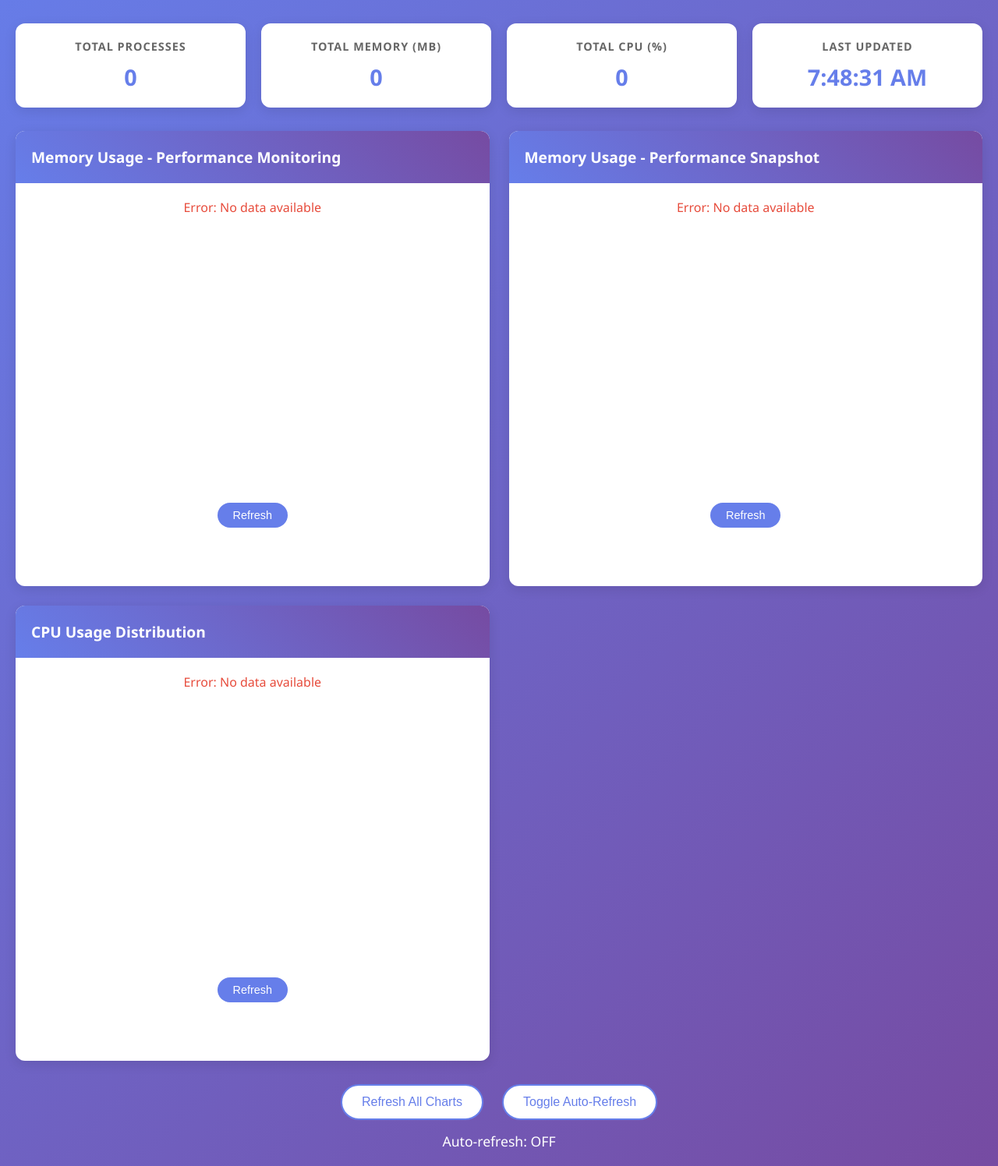
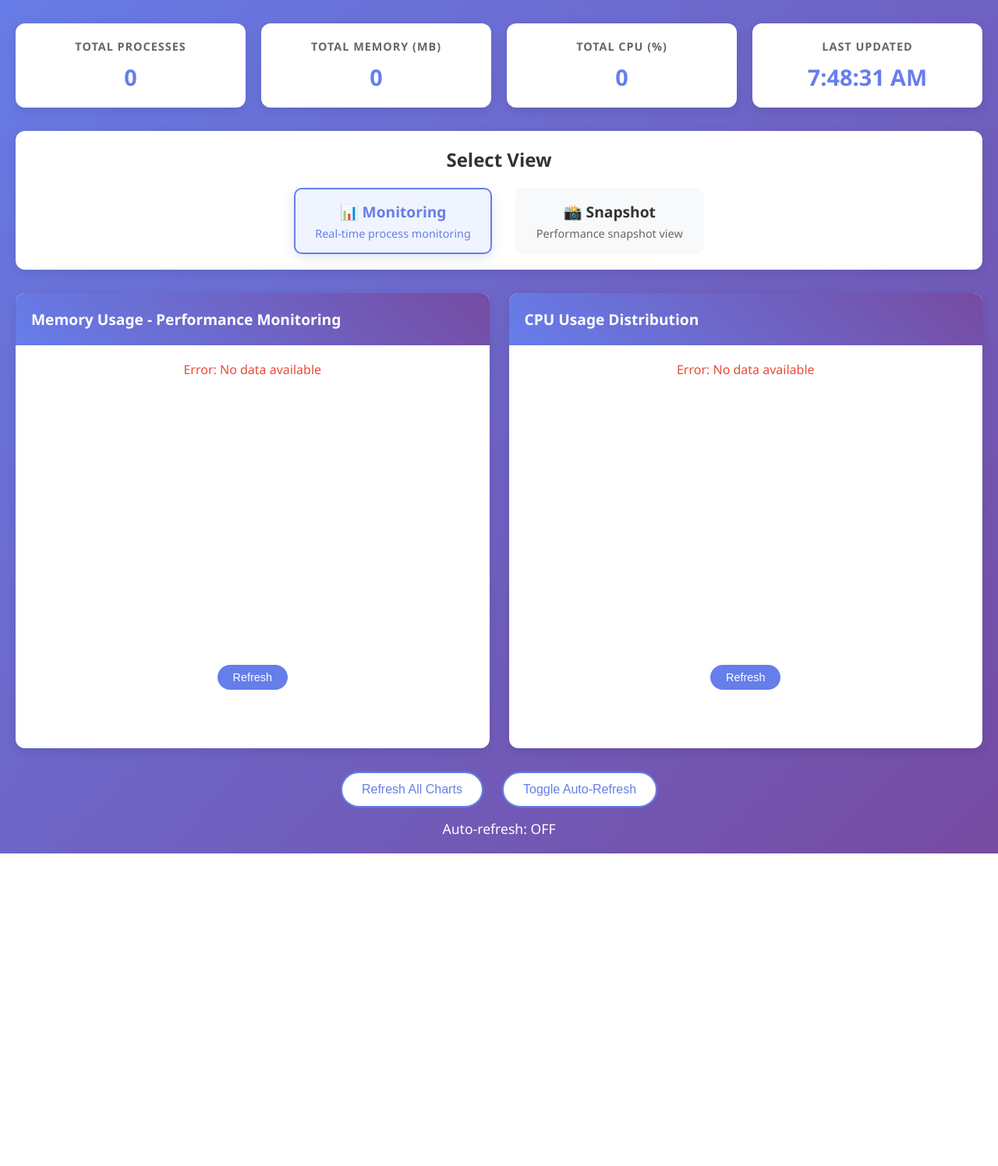
Before and after one commit to Corefinder89/task-monitor, a Flask app: page / in a window 1280 px wide. Shown: the part 109-1605 px from the top of the page at 78% size. After the commit the page ends 1204 px from the top, so only its background shows below. Run offline with Flask 3, Linux system fonts and the light colour scheme; data that the repository does not hold is empty.

Commit message:
Remove merge conflict

```diff
--- a/app/static/css/dashboard.css
+++ b/app/static/css/dashboard.css
@@ -28,7 +28,7 @@ header {
 header h1 {
     font-size: 2.5rem;
     margin-bottom: 10px;
-    text-shadow: 2px 2px 4px rgba(0,0,0,0.3);
+    text-shadow: 2px 2px 4px rgba(0, 0, 0, 0.3);
 }
 
 .subtitle {
@@ -49,14 +49,14 @@ header h1 {
     background: white;
     padding: 20px;
     border-radius: 12px;
-    box-shadow: 0 4px 15px rgba(0,0,0,0.1);
+    box-shadow: 0 4px 15px rgba(0, 0, 0, 0.1);
     text-align: center;
     transition: transform 0.3s ease, box-shadow 0.3s ease;
 }
 
 .stat-card:hover {
     transform: translateY(-2px);
-    box-shadow: 0 6px 20px rgba(0,0,0,0.15);
+    box-shadow: 0 6px 20px rgba(0, 0, 0, 0.15);
 }
 
 .stat-card h3 {
@@ -73,6 +73,78 @@ header h1 {
     color: #667eea;
 }
 
+/* View Selector */
+.view-selector {
+    background: white;
+    border-radius: 12px;
+    padding: 20px;
+    margin-bottom: 30px;
+    box-shadow: 0 4px 15px rgba(0, 0, 0, 0.1);
+    text-align: center;
+}
+
+.view-selector h2 {
+    color: #333;
+    margin-bottom: 20px;
+    font-size: 1.5rem;
+}
+
+.selector-options {
+    display: flex;
+    justify-content: center;
+    gap: 30px;
+}
+
+.selector-option {
+    display: flex;
+    flex-direction: column;
+    align-items: center;
+    cursor: pointer;
+    padding: 15px 25px;
+    border-radius: 10px;
+    transition: all 0.3s ease;
+    background: #f8f9fa;
+    border: 2px solid transparent;
+    min-width: 200px;
+}
+
+.selector-option:hover {
+    background: #e9ecef;
+    transform: translateY(-2px);
+}
+
+.selector-option input[type="radio"] {
+    display: none;
+}
+
+.selector-option input[type="radio"]:checked+.selector-label {
+    color: #667eea;
+    font-weight: bold;
+}
+
+.selector-option input[type="radio"]:checked~.selector-description {
+    color: #667eea;
+}
+
+.selector-option:has(input[type="radio"]:checked) {
+    background: #f0f4ff;
+    border-color: #667eea;
+    box-shadow: 0 4px 15px rgba(102, 126, 234, 0.2);
+}
+
+.selector-label {
+    font-size: 1.2rem;
+    font-weight: 600;
+    margin-bottom: 5px;
+    transition: all 0.3s ease;
+}
+
+.selector-description {
+    font-size: 0.9rem;
+    color: #666;
+    transition: all 0.3s ease;
+}
+
 /* Charts Grid */
 .charts-grid {
     display: grid;
@@ -84,7 +156,7 @@ header h1 {
 .chart-container {
     background: white;
     border-radius: 12px;
-    box-shadow: 0 4px 15px rgba(0,0,0,0.1);
+    box-shadow: 0 4px 15px rgba(0, 0, 0, 0.1);
     overflow: hidden;
     transition: transform 0.3s ease;
     position: relative;
@@ -138,14 +210,14 @@ header h1 {
 .chart .label-text {
     font-size: 10px;
     fill: #444;
-    text-shadow: 1px 1px 2px rgba(255,255,255,0.8);
+    text-shadow: 1px 1px 2px rgba(255, 255, 255, 0.8);
     font-weight: 500;
 }
 
 .chart .external-label {
     font-size: 10px;
     fill: #444;
-    text-shadow: 1px 1px 2px rgba(255,255,255,0.8);
+    text-shadow: 1px 1px 2px rgba(255, 255, 255, 0.8);
     font-weight: 500;
 }
 
@@ -165,7 +237,7 @@ header h1 {
     font-family: 'Segoe UI', Tahoma, Geneva, Verdana, sans-serif !important;
     pointer-events: none !important;
     z-index: 1000 !important;
-    box-shadow: 0 4px 12px rgba(0,0,0,0.3) !important;
+    box-shadow: 0 4px 12px rgba(0, 0, 0, 0.3) !important;
     max-width: 200px !important;
     word-wrap: break-word !important;
 }
@@ -239,11 +311,25 @@ header h1 {
 }
 
 @keyframes loading {
-    0% { content: 'Loading'; }
-    25% { content: 'Loading.'; }
-    50% { content: 'Loading..'; }
-    75% { content: 'Loading...'; }
-    100% { content: 'Loading'; }
+    0% {
+        content: 'Loading';
+    }
+
+    25% {
+        content: 'Loading.';
+    }
+
+    50% {
+        content: 'Loading..';
+    }
+
+    75% {
+        content: 'Loading...';
+    }
+
+    100% {
+        content: 'Loading';
+    }
 }
 
 /* Error State */
--- a/app/static/js/dashboard.js
+++ b/app/static/js/dashboard.js
@@ -77,8 +77,47 @@ class TaskMonitorDashboard {
     }
 
     setupEventListeners() {
-        // Event listeners are set up, global functions defined above
-        console.log('✅ Event listeners set up');
+        // Global refresh button
+        window.refreshAllCharts = () => this.refreshAllCharts();
+        window.toggleAutoRefresh = () => this.toggleAutoRefresh();
+        window.refreshChart = (chartType) => this.refreshChart(chartType);
+
+        // View selector event listeners
+        this.setupViewSelector();
+    }
+
+    setupViewSelector() {
+        const viewSelector = document.querySelectorAll('input[name="view-type"]');
+        viewSelector.forEach(radio => {
+            radio.addEventListener('change', (event) => {
+                this.switchView(event.target.value);
+            });
+        });
+
+        // Initialize with monitoring view
+        this.switchView('monitoring');
+    }
+
+    switchView(viewType) {
+        console.log(`🔄 Switching to ${viewType} view`);
+
+        const monitoringView = document.getElementById('monitoring-view');
+        const snapshotView = document.getElementById('snapshot-view');
+
+        if (viewType === 'snapshot') {
+            monitoringView.style.display = 'none';
+            snapshotView.style.display = 'grid';
+            // Refresh snapshot charts when switching to snapshot view
+            this.refreshChart('memory-snapshot');
+        } else {
+            monitoringView.style.display = 'grid';
+            snapshotView.style.display = 'none';
+            // Refresh monitoring charts when switching to monitoring view
+            this.refreshChart('memory-monitoring');
+            this.refreshChart('cpu-usage');
+        }
+
+        console.log(`✅ Switched to ${viewType} view`);
     }
 
     createNightingaleChart(data, title, containerElement, unit = 'MB') {
@@ -172,7 +211,7 @@ class TaskMonitorDashboard {
             .style("stroke", "#fff")
             .style("stroke-width", "2px")
             .style("opacity", 0)
-            .on("mouseover", function(event, d) {
+            .on("mouseover", function (event, d) {
                 d3.select(this)
                     .style("opacity", 1)
                     .style("filter", "drop-shadow(0px 0px 10px rgba(0, 0, 0, 0.5))");
@@ -193,7 +232,7 @@ class TaskMonitorDashboard {
                     .style("left", (event.pageX + 10) + "px")
                     .style("top", (event.pageY - 10) + "px");
             })
-            .on("mouseout", function(event, d) {
+            .on("mouseout", function (event, d) {
                 d3.select(this)
                     .style("opacity", 0.9)
                     .style("filter", "none");
@@ -238,8 +277,8 @@ class TaskMonitorDashboard {
             .attr("class", "label label-text")
             .attr("transform", d => {
                 const angle = (d.startAngle + d.endAngle) / 2;
-                const x = Math.cos(angle - Math.PI/2) * labelRadius;
-                const y = Math.sin(angle - Math.PI/2) * labelRadius;
+                const x = Math.cos(angle - Math.PI / 2) * labelRadius;
+                const y = Math.sin(angle - Math.PI / 2) * labelRadius;
                 return `translate(${x},${y})`;
             })
             .style("text-anchor", d => {
@@ -251,7 +290,7 @@ class TaskMonitorDashboard {
             .style("font-weight", "500")
             .style("text-shadow", "1px 1px 2px rgba(255,255,255,0.8)")
             .style("opacity", 0)
-            .each(function(d) {
+            .each(function (d) {
                 const name = d.data.name.length > 8 ? d.data.name.substring(0, 8) + '...' : d.data.name;
                 const lines = [name, `${d.data.value}${unit}`];
 
@@ -267,6 +306,62 @@ class TaskMonitorDashboard {
             .duration(1000)
             .delay((d, i) => i * 200)
             .style("opacity", 1);
+
+
+        // Add legend with better spacing and scrollable area for many items
+        const legendStartY = Math.max(50, height / 2 - data.length * 9);
+        const legend = svg.append("g")
+            .attr("transform", `translate(${width - margin.right + 30}, ${legendStartY})`);
+
+        // Legend title
+        legend.append("text")
+            .attr("x", 0)
+            .attr("y", -10)
+            .style("font-size", "12px")
+            .style("font-weight", "bold")
+            .style("fill", "#555")
+            .text("Processes");
+
+        const legendItems = legend.selectAll(".legend-item")
+            .data(data.slice(0, 15)) // Limit legend items to prevent overflow
+            .enter().append("g")
+            .attr("class", "legend-item")
+            .attr("transform", (d, i) => `translate(0, ${i * 18})`);
+
+        legendItems.append("rect")
+            .attr("width", 12)
+            .attr("height", 12)
+            .attr("y", -6)
+            .style("fill", (d, i) => colorScale(i))
+            .style("stroke", "#fff")
+            .style("stroke-width", "1px")
+            .style("rx", 2);
+
+        legendItems.append("text")
+            .attr("x", 18)
+            .attr("y", 0)
+            .attr("dy", "0.35em")
+            .attr("class", "legend-text")
+            .style("font-size", "11px")
+            .style("fill", "#333")
+            .text(d => {
+                const maxLength = 15;
+                return d.name.length > maxLength ? d.name.substring(0, maxLength) + '...' : d.name;
+            })
+            .append("title") // Tooltip for full text
+            .text(d => `${d.name}: ${d.value}${unit}`);
+
+        // Show "and X more" if there are more items
+        if (data.length > 15) {
+            legend.append("text")
+                .attr("x", 18)
+                .attr("y", 15 * 18)
+                .attr("dy", "0.35em")
+                .style("font-size", "10px")
+                .style("fill", "#888")
+                .style("font-style", "italic")
+                .text(`and ${data.length - 15} more...`);
+        }
     }
 
     async loadChartData(endpoint) {
@@ -352,7 +447,17 @@ class TaskMonitorDashboard {
     }
 
     async refreshAllCharts() {
-        const chartTypes = ['memory-monitoring', 'memory-snapshot', 'cpu-usage'];
+        // Get current view
+        const currentView = document.querySelector('input[name="view-type"]:checked')?.value || 'monitoring';
+
+        let chartTypes = [];
+        if (currentView === 'snapshot') {
+            chartTypes = ['memory-snapshot'];
+        } else {
+            chartTypes = ['memory-monitoring', 'cpu-usage'];
+        }
+
+        console.log(`🔄 Refreshing charts for ${currentView} view:`, chartTypes);
 
         // Refresh charts in parallel
         const promises = chartTypes.map(chartType => this.refreshChart(chartType));
--- a/app/templates/dashboard.html
+++ b/app/templates/dashboard.html
@@ -1,23 +1,23 @@
 <!DOCTYPE html>
 <html lang="en">
+
 <head>
     <meta charset="UTF-8">
     <meta name="viewport" content="width=device-width, initial-scale=1.0">
     <title>Task Monitor Dashboard - D3.js Nightingale Charts</title>
     <!-- Primary CDN -->
-    <script src="https://d3js.org/d3.v7.min.js"
-            onerror="loadBackupD3()"></script>
+    <script src="https://d3js.org/d3.v7.min.js" onerror="loadBackupD3()"></script>
     <!-- Backup CDNs -->
     <script>
         function loadBackupD3() {
             console.log('Primary D3 CDN failed, trying backup...');
             const script1 = document.createElement('script');
             script1.src = 'https://cdn.jsdelivr.net/npm/d3@7/dist/d3.min.js';
-            script1.onerror = function() {
+            script1.onerror = function () {
                 console.log('Backup CDN 1 failed, trying CDN 2...');
                 const script2 = document.createElement('script');
                 script2.src = 'https://unpkg.com/d3@7/dist/d3.min.js';
-                script2.onerror = function() {
+                script2.onerror = function () {
                     console.error('All D3 CDNs failed!');
                     document.body.innerHTML = '<div style="text-align:center;margin-top:50px;"><h2 style="color:red;">❌ D3.js library failed to load from all CDNs</h2><p>Please check your internet connection and refresh the page.</p></div>';
                 };
@@ -28,6 +28,7 @@
     </script>
     <link rel="stylesheet" href="{{ url_for('static', filename='css/dashboard.css') }}">
 </head>
+
 <body>
     <div class="container">
         <header>
@@ -54,7 +55,23 @@
             </div>
         </div>
 
-        <div class="charts-grid">
+        <div class="view-selector">
+            <h2>Select View</h2>
+            <div class="selector-options">
+                <label class="selector-option">
+                    <input type="radio" name="view-type" value="monitoring" checked>
+                    <span class="selector-label">📊 Monitoring</span>
+                    <span class="selector-description">Real-time process monitoring</span>
+                </label>
+                <label class="selector-option">
+                    <input type="radio" name="view-type" value="snapshot">
+                    <span class="selector-label">📸 Snapshot</span>
+                    <span class="selector-description">Performance snapshot view</span>
+                </label>
+            </div>
+        </div>
+
+        <div class="charts-grid" id="monitoring-view">
             <div class="chart-container">
                 <h2>Memory Usage - Performance Monitoring</h2>
                 <div id="memory-monitoring-chart" class="chart"></div>
@@ -62,15 +79,17 @@
             </div>
 
             <div class="chart-container">
+                <h2>CPU Usage Distribution</h2>
+                <div id="cpu-usage-chart" class="chart"></div>
+                <button class="refresh-btn" onclick="refreshChart('cpu-usage')">Refresh</button>
+            </div>
+        </div>
+
+        <div class="charts-grid" id="snapshot-view" style="display: none;">
+            <div class="chart-container">
                 <h2>Memory Usage - Performance Snapshot</h2>
                 <div id="memory-snapshot-chart" class="chart"></div>
                 <button class="refresh-btn" onclick="refreshChart('memory-snapshot')">Refresh</button>
-            </div>
-
-            <div class="chart-container">
-                <h2>CPU Usage Distribution</h2>
-                <div id="cpu-usage-chart" class="chart"></div>
-                <button class="refresh-btn" onclick="refreshChart('cpu-usage')">Refresh</button>
             </div>
         </div>
 
@@ -153,4 +172,5 @@
 
     <script src="{{ url_for('static', filename='js/dashboard.js') }}"></script>
 </body>
+
 </html>
```
